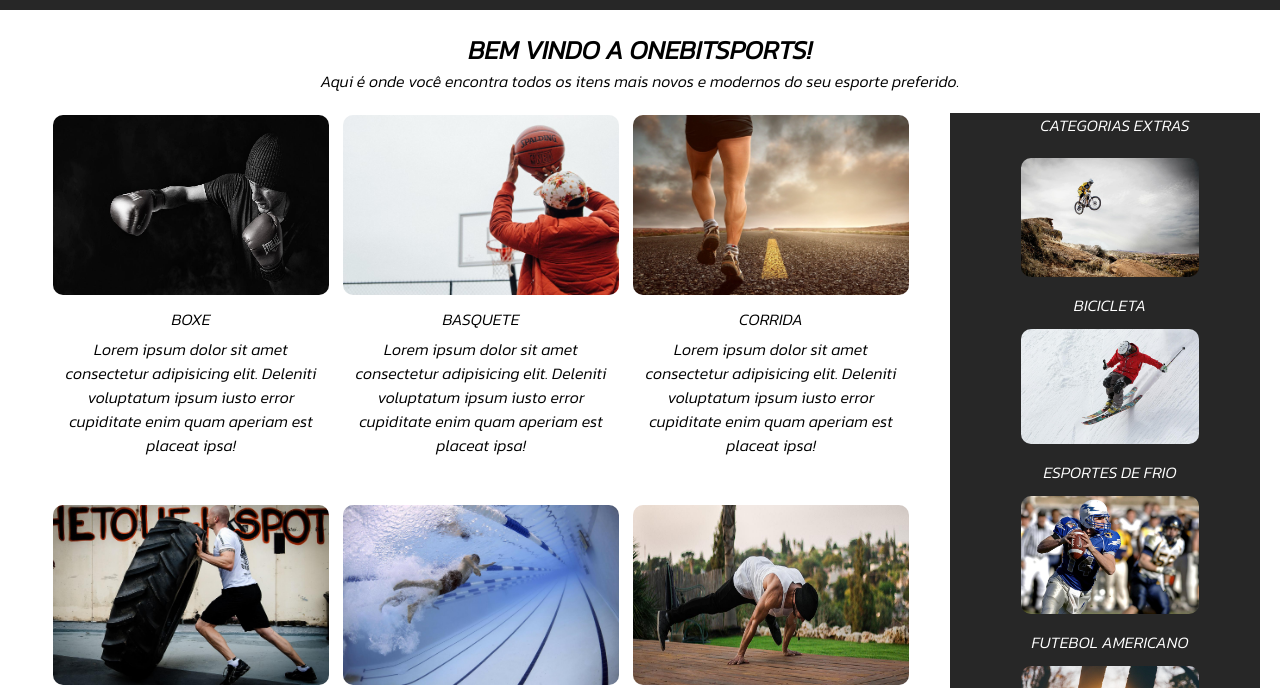
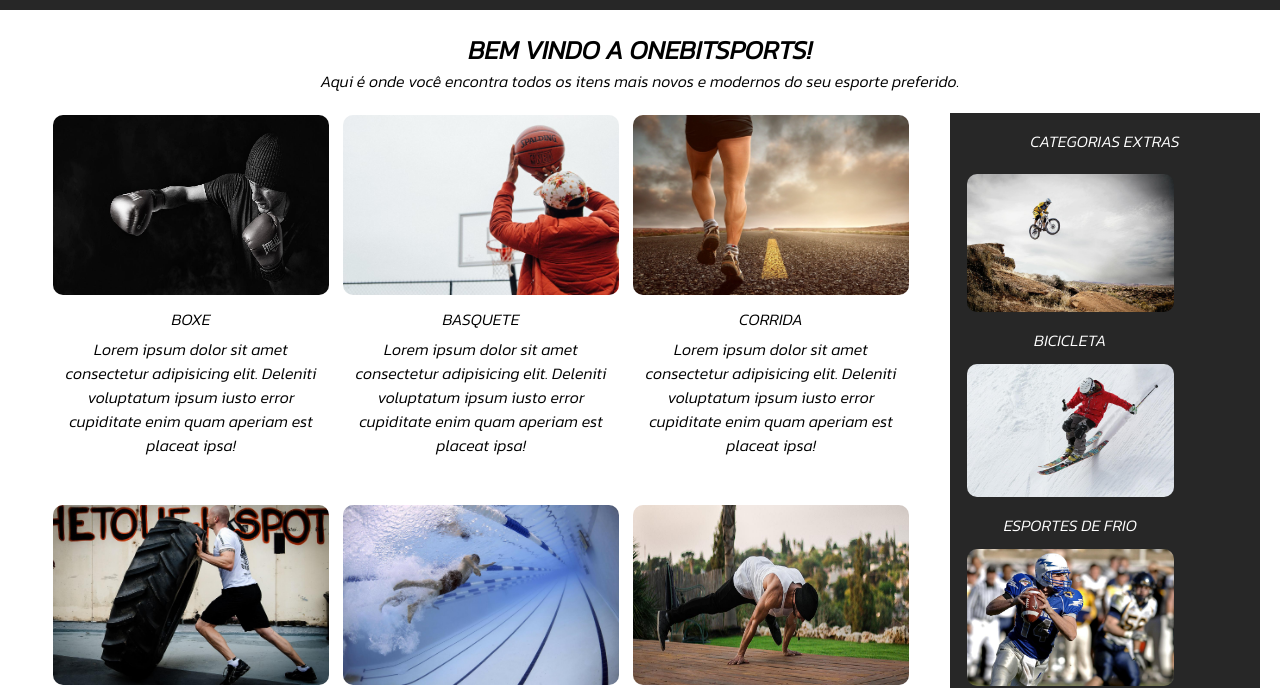
Before and after one commit to stehmorais/Layout_Responsivo, a plain HTML site: page grid layout responsivo/index.html in a window 1280 px wide. Shown: the part 88-776 px from the top of the page. Drawn offline with Linux system fonts and the light colour scheme.

Commit message:
Update style.css

```diff
--- a/grid layout responsivo/style.css
+++ b/grid layout responsivo/style.css
@@ -124,11 +124,7 @@ span {
     align-items: center;
     grid-area: sidebar-content;
     gap: 20px;
-    padding-left: 70px;
-}
-
-.sideparagraph {
-    padding-right: 50px;
+    padding:16px;
 }
 
 .sidebarCard {
```
